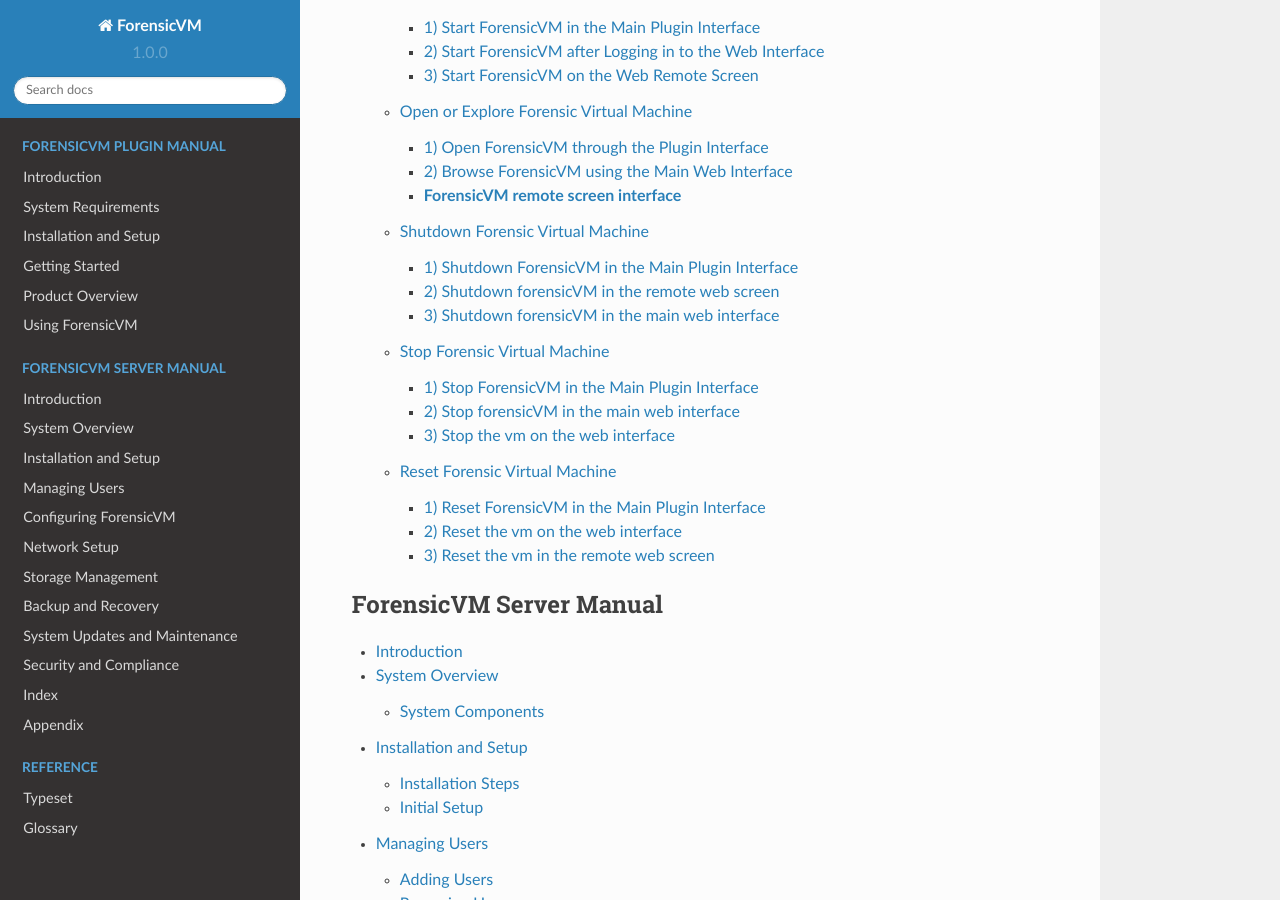
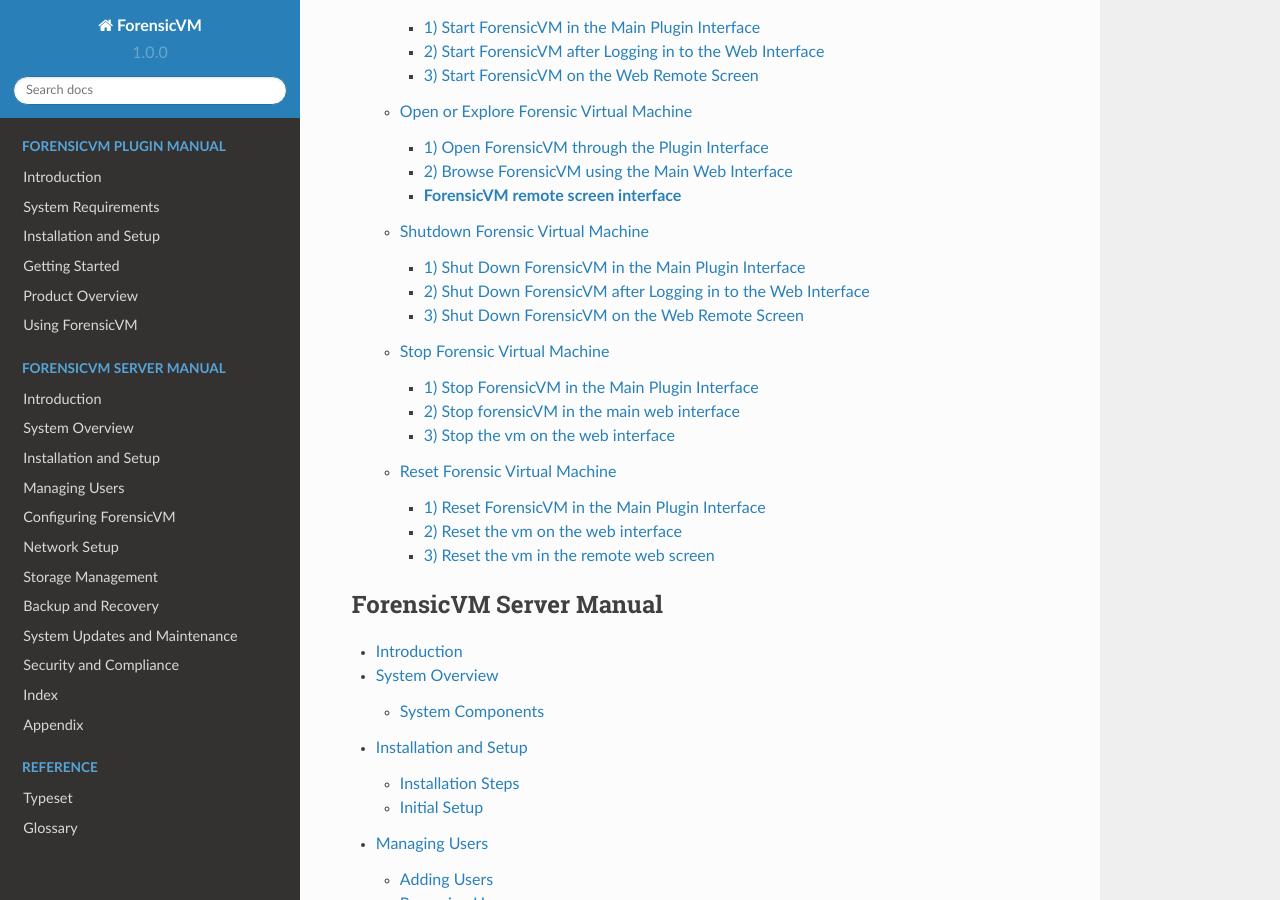
Before and after one commit to nunomourinho/ForensicVMServerAndClientDocs, a Sphinx documentation site: the page built from docs/index.rst, in a window 1280 px wide and 900 px high, scrolled down 3477 px. Built offline with Sphinx 7.4.7 and the Read the Docs theme 2.0.0, drawn with Linux system fonts in a browser that asks for light colours; pages that are not in the unit, such as notebooks, are missing from menus; some of the changed lines change nothing that is shown.

Commit message:
Update shutdown_vm.rst

```diff
--- a/docs/user/shutdown_vm.rst
+++ b/docs/user/shutdown_vm.rst
@@ -1,15 +1,63 @@
-Shutdown the Virtual Machine (VM)
-==================================
+Shutting Down the Virtual Machine (VM)
+======================================
 
-There are three different ways to shutdown or poweroff the forensic virtual machine (forensicVM):
+There are three different ways to shut down the forensic virtual machine (forensicVM). These methods provide flexibility depending on your access level and location within the system interface:
 
-1) Shutdown ForensicVM in the Main Plugin Interface
+1) Shut Down ForensicVM in the Main Plugin Interface
 ----------------------------------------------------
 
+To shut down the forensicVM from the main plugin interface, follow these simple steps:
 
-2) Shutdown forensicVM in the remote web screen
+   a) Locate the shutdown button on the main interface as depicted in the figure below.
+
+   .. figure:: img/shutdown_vm_0001.jpg
+      :alt: Shut down VM on the main interface
+      :align: center
+
+      Shut down VM on the main interface
+
+   b) Press the shutdown button to deactivate the virtual machine.
+
+2) Shut Down ForensicVM after Logging in to the Web Interface
+------------------------------------------------------------
+
+To shut down the forensicVM through the web interface after login, you need to:
+
+   a) Open the login main page.
+
+   b) Enter your username and password, and then click on the login button.
+
+   .. figure:: img/shutdown_vm_0002.jpg
+      :alt: Login on the main web interface
+      :align: center
+
+      Login on the main web interface
+
+   c) Once logged in, locate the shutdown button for the selected forensicVM you wish to deactivate.
+
+   d) Press the shutdown button to deactivate the virtual machine.
+
+   .. figure:: img/shutdown_vm_0003.jpg
+      :alt: Shut down VM on the main web interface
+      :align: center
+
+      Shut down VM on the main web interface
+
+3) Shut Down ForensicVM on the Web Remote Screen
 ------------------------------------------------
 
+Another option to shut down the forensicVM is from the web remote screen. This method may be preferred if you are working remotely or through a particular service interface:
 
-3) Shutdown forensicVM in the main web interface
--------------------------------------------------
+   a) Navigate to the web remote screen.
+
+   b) Locate the shutdown button, as shown in the figure below.
+
+   .. figure:: img/shutdown_vm_0004.jpg
+      :alt: Shut down VM on web remote screen
+      :align: center
+
+      Shut down VM on the web remote screen
+
+   c) Press the shutdown button to deactivate the virtual machine.
+
+These three methods ensure that you can shut down the forensicVM from various points in the system, allowing for seamless control depending on your needs and preferences.
```
